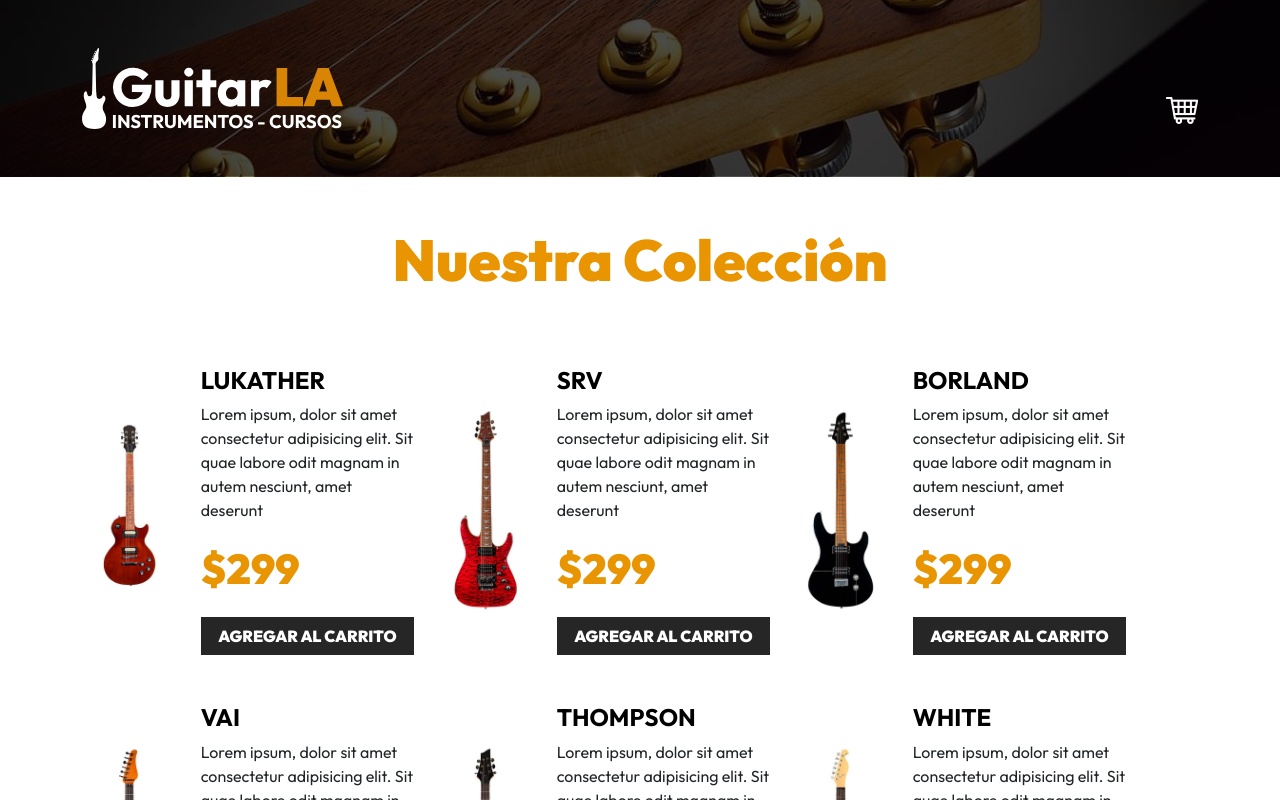
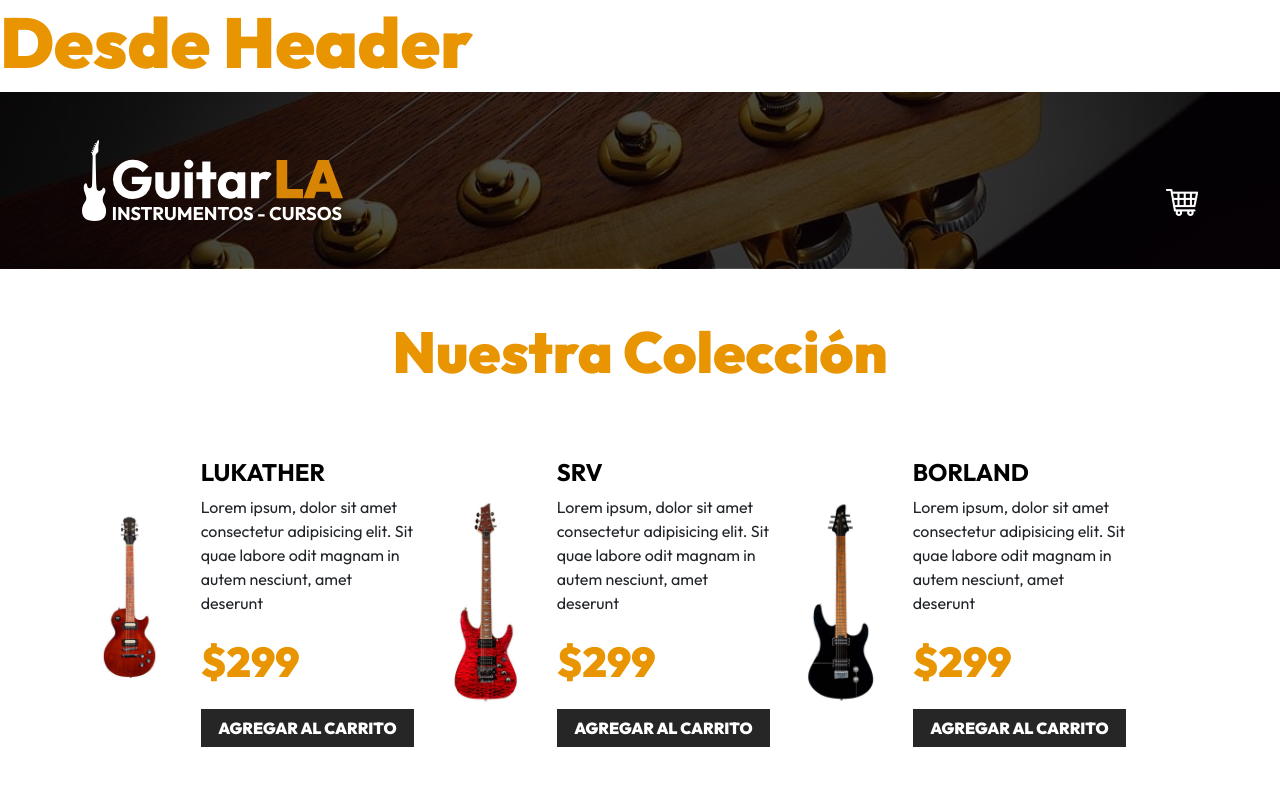
Before and after one commit to Galaceon/GuitarLA---first-React-project, a React (Vite) app: page / in a window 1280 px wide. Shown: the top 800 px of the page. Built offline with nearby package versions, Linux system fonts and the light colour scheme.

Commit message:
Components

```diff
--- a/src/App.jsx
+++ b/src/App.jsx
@@ -1,7 +1,11 @@
+import Header from "./components/Header"
+
 function App() {
 
   return (
     <>
+    <Header />
+
     <header class="py-5 header">
         <div class="container-xl">
             <div class="row justify-content-center justify-content-md-between">
--- /dev/null
+++ b/src/components/Header.jsx
@@ -0,0 +1,7 @@
+
+export default function Header() {
+
+    return(
+        <h1>Desde Header</h1>
+    )
+}
```
Lines whose indentation alone changed are shown as unchanged.
